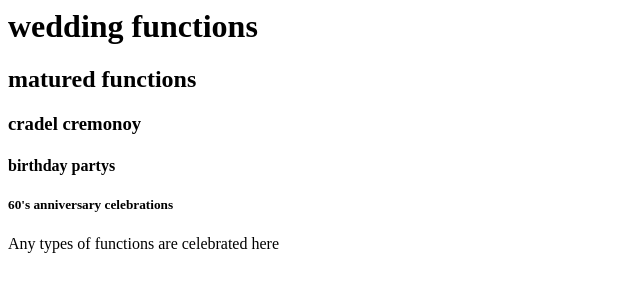
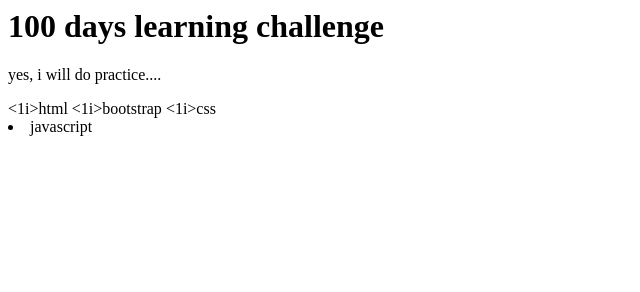
Before and after one commit to Heerasai/Amazon-clone, a plain HTML site: page index.html in a window 1280 px wide. Shown: the whole page, without its empty margins (0-640 px from the left). Drawn offline with Linux system fonts and the light colour scheme.

Commit message:
Add files via upload

```diff
--- a/index.html
+++ b/index.html
@@ -1,14 +1,17 @@
 <html>
 <head>
-    <title>Mahaboob function hall</title>
+    <title>Amazon-clone</title>
 </head>
 <body>
-    <h1>wedding functions</h1>
-    <h2>matured functions</h2>
-    <h3>cradel cremonoy</h3>
-    <h4>birthday partys</h4>
-    <h5>60's anniversary celebrations</h5>
-    <p>Any types of functions are celebrated here</p>
+    <h1>100 days learning challenge</h1>
+
+    <p>yes, i will do practice....</p>
+    <o1>
+        <1i>html</1i>
+        <1i>bootstrap</1i>
+        <1i>css</1i>
+        <li>javascript</li>
+    </o1>
 </body>
 
 
```
